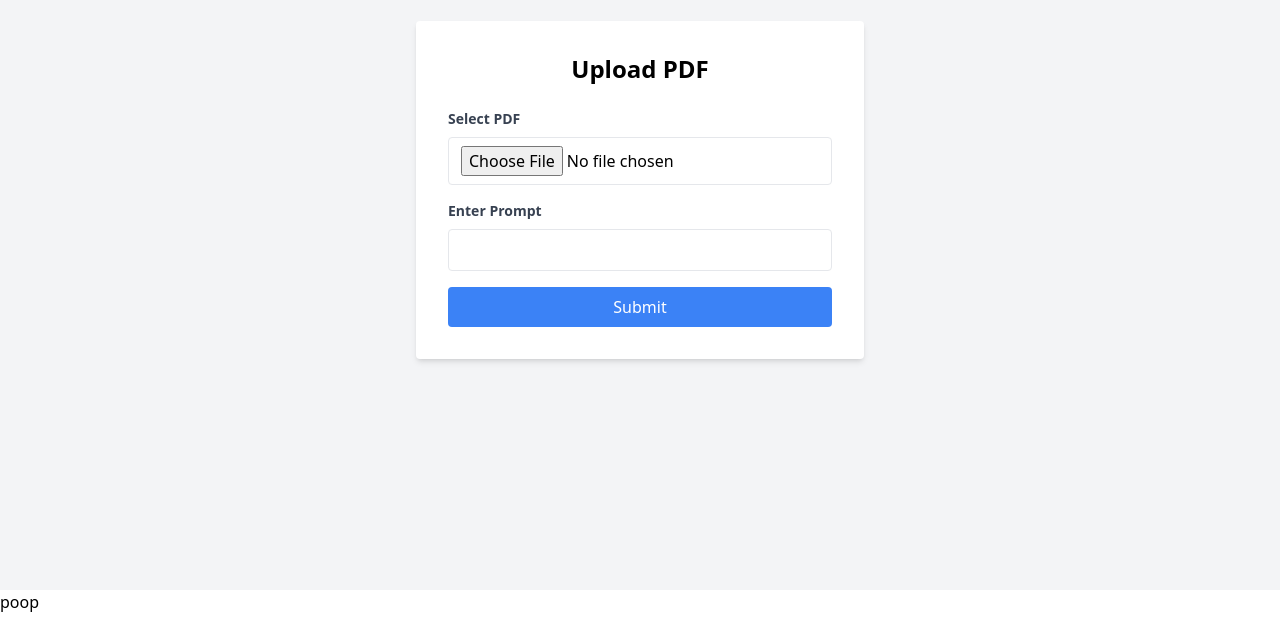
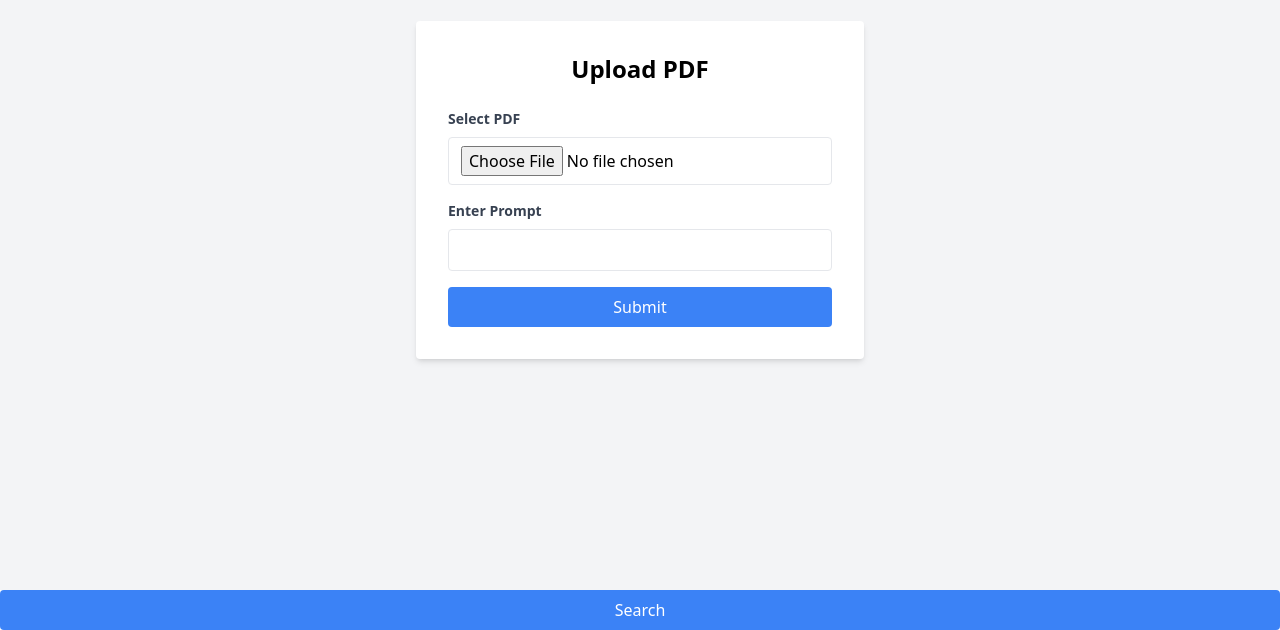
Before and after one commit to allim132/betterCtrlF, a React (Vite) app in the folder client/: page / in a window 1280 px wide. Shown: the part 378-1008 px from the top of the page. Built offline with nearby package versions, Linux system fonts and the light colour scheme.

Commit message:
<build>: This commit has sucessfully implemented features from merge.

```diff
--- a/client/src/App.jsx
+++ b/client/src/App.jsx
@@ -1,13 +1,14 @@
-import { useState } from "react";
+import { useState } from "react"
 
-import React from "react";
-import Home from "./pages/home";
-import DocViewer from "./pages/DocViewer";
+import React from "react"
+import Home from "./pages/home"
+import DocViewer from "./pages/DocViewer"
 
 function App() {
-  const [fileName, setFileName] = useState("");
-  const [hasSubmitted, setHasSubmitted] = useState(false);
-  const [file, setFile] = useState(null);
+  const [fileName, setFileName] = useState("")
+  const [hasSubmitted, setHasSubmitted] = useState(false)
+  const [file, setFile] = useState(null)
+  const [userText, setUserText] = useState("")
 
   return (
     <>
@@ -15,10 +16,11 @@ function App() {
         handleSetFileName={setFileName}
         handleHasSubmitted={setHasSubmitted}
         handleSetFile={setFile}
+        handleSetUserText={setUserText}
       />
-      <DocViewer fileName={fileName} hasSubmitted={hasSubmitted} file={file} />
+      <DocViewer file={file} query={userText} hasBeenSubmitted={hasSubmitted} />
     </>
-  );
+  )
 }
 
-export default App;
+export default App
--- a/client/src/components/PDFSearch.jsx
+++ b/client/src/components/PDFSearch.jsx
@@ -1,79 +1,58 @@
-import React, { useState } from "react";
+import React, { useState } from "react"
 
-function PDFSearch() {
-  const [file, setFile] = useState(null);
-  const [query, setQuery] = useState("");
-  const [results, setResults] = useState([]);
-  const [isLoading, setIsLoading] = useState(false);
-  const [error, setError] = useState(null);
-
-  const handleFileChange = (e) => {
-    setFile(e.target.files[0]);
-  };
-
-  const handleQueryChange = (e) => {
-    setQuery(e.target.value);
-  };
+function PDFSearch({ file, query, hasBeenSubmitted }) {
+  const [results, setResults] = useState([])
+  const [error, setError] = useState(null)
+  const [isLoading, setIsLoading] = useState(false)
 
   const handleSubmit = async (e) => {
-    e.preventDefault();
-    setIsLoading(true);
-    setError(null);
+    e.preventDefault()
+    setIsLoading(true)
+    setError(null)
 
     if (!file || !query) {
-      setError("Please select a PDF file and enter a search query.");
-      setIsLoading(false);
-      return;
+      setError("Please select a PDF file and enter a search query.")
+      setIsLoading(false)
+      return
     }
 
-    const formData = new FormData();
-    formData.append("file", file);
-    formData.append("query", query);
+    const formData = new FormData()
+    formData.append("file", file)
+    formData.append("query", query)
 
     try {
       const response = await fetch("http://localhost:5000/api/search", {
         method: "POST",
         body: formData,
-      });
+      })
       if (!response.ok) {
-        throw new Error(`HTTP error! status: ${response.status}`);
+        throw new Error(`HTTP error! status: ${response.status}`)
       }
-      const data = await response.json();
-      setResults(data.results);
+      const data = await response.json()
+      setResults(data.results)
     } catch (error) {
-      console.error("Fetch error:", error);
-      setError("Failed to fetch. Please check your connection and try again.");
+      console.error("Fetch error:", error)
+      setError("Failed to fetch. Please check your connection and try again.")
+    } finally {
+      setIsLoading(false)
     }
-  };
+  }
 
   return (
     <div>
-      <h1>PDF Search</h1>
       <form onSubmit={handleSubmit}>
-        <div>
-          <label htmlFor="file">Select PDF file:</label>
-          <input
-            type="file"
-            id="file"
-            accept=".pdf"
-            onChange={handleFileChange}
-          />
-        </div>
-        <div>
-          <label htmlFor="query">Search query:</label>
-          <input
-            type="text"
-            id="query"
-            value={query}
-            onChange={handleQueryChange}
-          />
-        </div>
-        <button type="submit" disabled={isLoading}>
+        <button
+          type="submit"
+          disabled={isLoading}
+          className="w-full bg-blue-500 text-white py-2 px-4 rounded hover:bg-blue-600 focus:outline-none focus:ring-2 focus:ring-blue-500"
+        >
           {isLoading ? "Searching..." : "Search"}
         </button>
       </form>
 
       {error && <p style={{ color: "red" }}>{error}</p>}
+
+      {isLoading && <p>Loading...</p>}
 
       {results.length > 0 && (
         <div>
@@ -90,7 +69,7 @@ function PDFSearch() {
         </div>
       )}
     </div>
-  );
+  )
 }
 
-export default PDFSearch;
+export default PDFSearch
--- a/client/src/components/fileSubmit.jsx
+++ b/client/src/components/fileSubmit.jsx
@@ -4,12 +4,13 @@ export default function FileSubmit({
   handleSetFileName,
   handleHasSubmitted,
   handleSetFile,
+  handleSetUserText,
 }) {
+  const [userText, setUserText] = useState("")
   const [file, setFile] = useState(null)
-  const [userText, setUserText] = useState("") // New state for user text input
 
   const handleFileChange = (event) => {
-    setFile(event.target.files)
+    setFile(event.target.files[0])
   }
 
   const handleTextChange = (event) => {
@@ -23,6 +24,9 @@ export default function FileSubmit({
       handleSetFileName(file.name)
       handleSetFile(file)
       handleHasSubmitted(true)
+
+      handleSetFile(file)
+      handleSetUserText(userText)
 
       console.log("File submitted:", file)
       console.log("User text:", userText) // Log the user input text
--- a/client/src/pages/DocViewer.jsx
+++ b/client/src/pages/DocViewer.jsx
@@ -1,3 +1,9 @@
-export default function DocViewer({ fileName, file, hasSubmitted }) {
-  return <div>poop</div>
+import PDFSearch from "../components/PDFSearch"
+
+export default function DocViewer({ file, query }) {
+  return (
+    <div>
+      <PDFSearch file={file} query={query} />
+    </div>
+  )
 }
--- a/client/src/pages/Home.jsx
+++ b/client/src/pages/Home.jsx
@@ -5,6 +5,7 @@ export default function Home({
   handleSetFileName,
   handleHasSubmitted,
   handleSetFile,
+  handleSetUserText,
 }) {
   return (
     <div>
@@ -16,6 +17,7 @@ export default function Home({
         handleSetFileName={handleSetFileName}
         handleHasSubmitted={handleHasSubmitted}
         handleSetFile={handleSetFile}
+        handleSetUserText={handleSetUserText}
       />
     </div>
   )
```
Also changed, not shown: client/src/components/PDFViewer.jsx (added).
